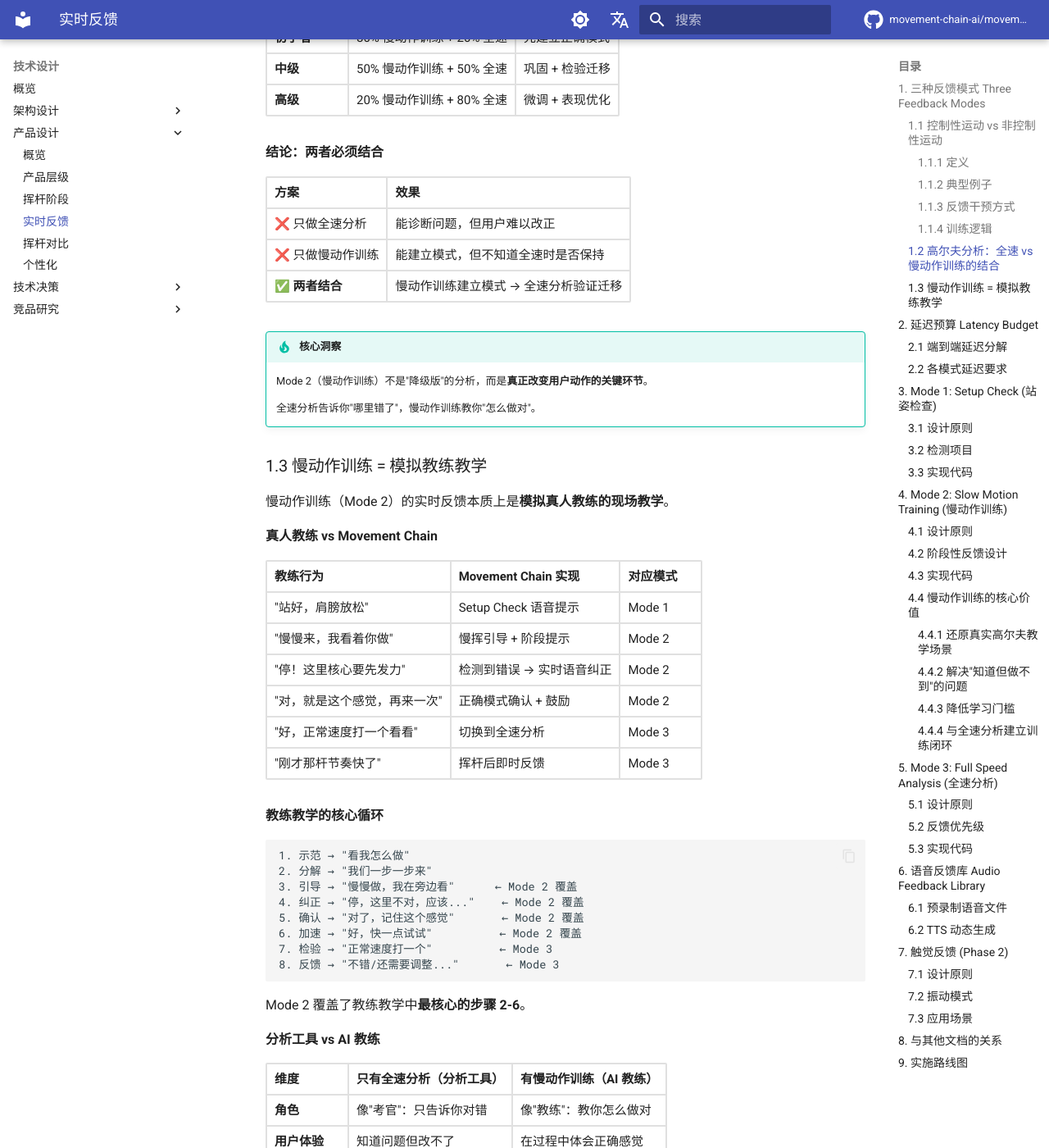
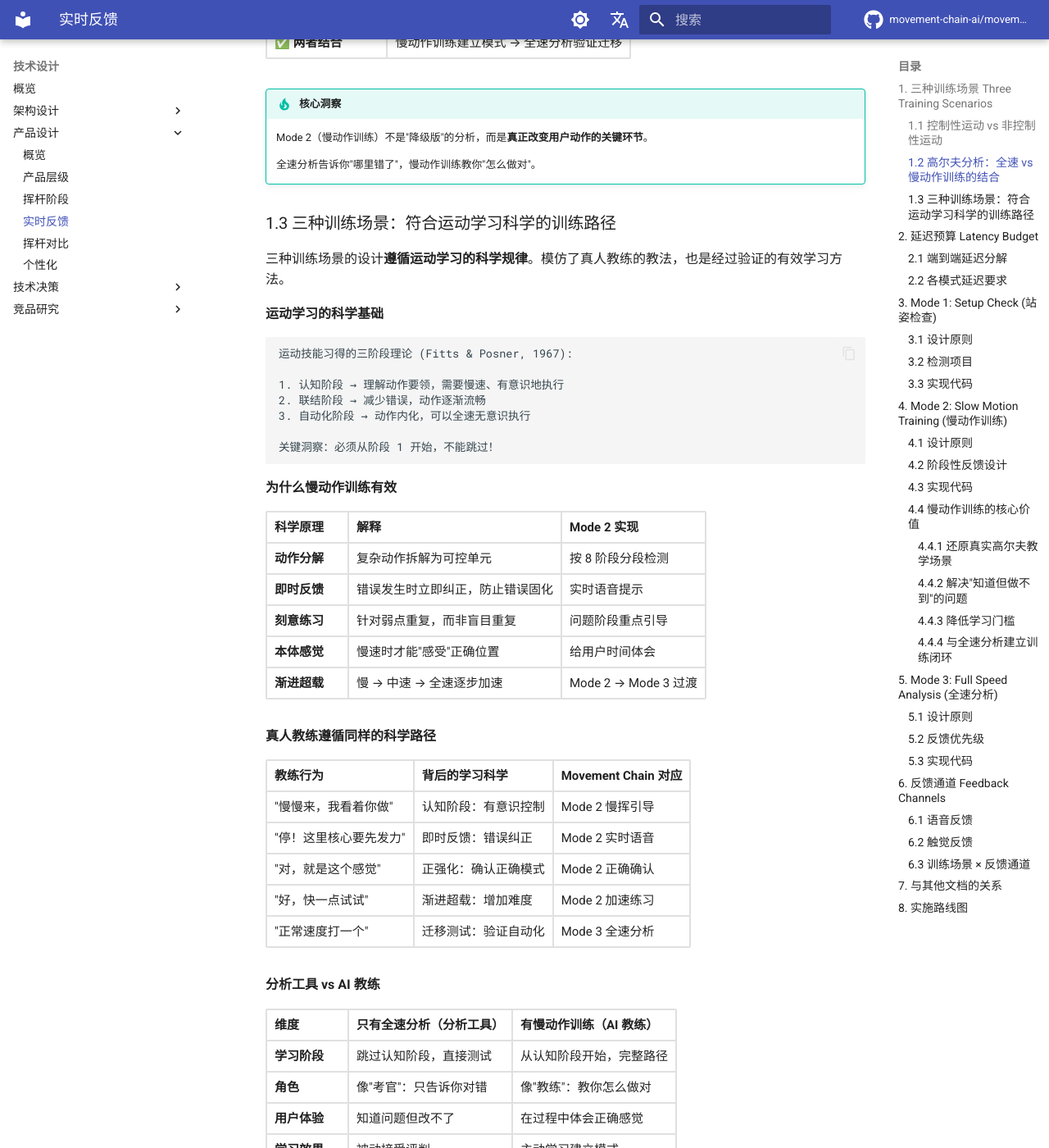
Before and after one commit to movement-chain-ai/movement-chain-docs, an MkDocs documentation site: the page built from docs/zh/design/specs/real-time-feedback.md, in a window 1280 px wide and 1400 px high, scrolled down 2806 px. Shown: the whole window at 82% size. Built offline with MkDocs 1.6.1 and Material for MkDocs 9.7.7, drawn with Linux system fonts in a browser that asks for light colours; comment, search, counter and statistics services are not loaded; the version menu is left out; some of the changed text lies outside the part shown.

Commit message:
docs: 重构实时反馈规范的术语和结构
- 将"三种反馈模式"改为"三种训练场景"，更准确描述 Mode 1/2/3
- 合并语音反馈库和触觉反馈为"反馈通道"章节
- 新增训练场景 × 反馈通道矩阵，清晰展示两个维度的关系
- 合并控制性/非控制性运动表格
- 更新运动学习科学基础内容

🤖 Generated with [Claude Code](https://claude.com/claude-code)

Co-Authored-By: Claude Opus 4.5 <noreply@anthropic.com>

````diff
--- a/docs/zh/design/specs/real-time-feedback.md
+++ b/docs/zh/design/specs/real-time-feedback.md
@@ -1,18 +1,18 @@
 # 实时反馈规范 Real-Time Feedback Specification
 
-> **文档目的**: 定义三种反馈模式的延迟要求、触发条件和实现策略
+> **文档目的**: 定义三种训练场景的延迟要求、触发条件和实现策略
 >
-> **核心洞察**: "实时"不是一个模式，而是三种不同场景各有不同延迟要求
+> **核心洞察**: "实时"不是一个模式，而是三种不同训练场景各有不同延迟要求
 >
 > **最后更新**: 2025-12-17
 
 ---
 
-## 1. 三种反馈模式 Three Feedback Modes
+## 1. 三种训练场景 Three Training Scenarios
 
 ```text
 ┌─────────────────────────────────────────────────────────────────────────────┐
-│                    THREE FEEDBACK MODES                                     │
+│                    THREE TRAINING SCENARIOS                                 │
 ├─────────────────────────────────────────────────────────────────────────────┤
 │                                                                             │
 │  Mode 1: SETUP CHECK (站姿检查)              延迟要求: <300ms                  │
@@ -47,24 +47,12 @@
 
 ### 1.1 控制性运动 vs 非控制性运动
 
-#### 1.1.1 定义
+| 类型 | 定义 | 核心特征 | 典型例子 |
+|------|------|----------|----------|
+| **控制性运动** | 动作过程中可随时调整或停止 | 慢、稳、神经控制主导 | 慢速深蹲、瑜伽、康复训练、慢动作训练 |
+| **非控制性运动** | 动作启动后惯性主导，难以中途干预 | 快、猛、弹性/反射主导 | 跳跃、冲刺、投掷、高尔夫全挥杆、网球发球 |
 
-| 类型 | 定义 | 核心特征 |
-|------|------|----------|
-| **控制性运动** | 动作过程中可随时调整或停止 | 慢、稳、神经控制主导 |
-| **非控制性运动** | 动作启动后惯性主导，难以中途干预 | 快、猛、弹性/反射主导 |
-
-#### 1.1.2 典型例子
-
-| 控制性运动 | 非控制性运动 |
-|-----------|-------------|
-| 慢速深蹲下蹲 | 跳跃起跳 |
-| 单腿站立平衡 | 冲刺跑 |
-| 瑜伽/普拉提 | 投掷 |
-| 康复训练 | 高尔夫全挥杆 |
-| 慢动作训练 | 网球发球 |
-
-#### 1.1.3 反馈干预方式
+**反馈干预方式**
 
 | 维度 | 控制性运动 | 非控制性运动 |
 |------|-----------|-------------|
@@ -73,7 +61,7 @@
 | **运动链分析重点** | 肌肉激活顺序、稳定性 | 力传导效率、峰值时序 |
 | **用户干预方式** | 语音/震动实时提醒 | 视频叠加、数据对比 |
 
-#### 1.1.4 训练逻辑
+**运动训练的逻辑**
 
 ```text
 高水平表现 = 先掌握控制 → 再释放爆发
@@ -136,52 +124,58 @@
 
     全速分析告诉你"哪里错了"，慢动作训练教你"怎么做对"。
 
-### 1.3 慢动作训练 = 模拟教练教学
+### 1.3 三种训练场景：符合运动学习科学的训练路径
 
-慢动作训练（Mode 2）的实时反馈本质上是**模拟真人教练的现场教学**。
+三种训练场景的设计**遵循运动学习的科学规律**。模仿了真人教练的教法，也是经过验证的有效学习方法。
 
-**真人教练 vs Movement Chain**
-
-| 教练行为 | Movement Chain 实现 | 对应模式 |
-|---------|-------------------|---------|
-| "站好，肩膀放松" | Setup Check 语音提示 | Mode 1 |
-| "慢慢来，我看着你做" | 慢挥引导 + 阶段提示 | Mode 2 |
-| "停！这里核心要先发力" | 检测到错误 → 实时语音纠正 | Mode 2 |
-| "对，就是这个感觉，再来一次" | 正确模式确认 + 鼓励 | Mode 2 |
-| "好，正常速度打一个看看" | 切换到全速分析 | Mode 3 |
-| "刚才那杆节奏快了" | 挥杆后即时反馈 | Mode 3 |
-
-**教练教学的核心循环**
+**运动学习的科学基础**
 
 ```text
-1. 示范 → "看我怎么做"
-2. 分解 → "我们一步一步来"
-3. 引导 → "慢慢做，我在旁边看"      ← Mode 2 覆盖
-4. 纠正 → "停，这里不对，应该..."    ← Mode 2 覆盖
-5. 确认 → "对了，记住这个感觉"       ← Mode 2 覆盖
-6. 加速 → "好，快一点试试"          ← Mode 2 覆盖
-7. 检验 → "正常速度打一个"          ← Mode 3
-8. 反馈 → "不错/还需要调整..."       ← Mode 3
+运动技能习得的三阶段理论 (Fitts & Posner, 1967):
+
+1. 认知阶段 → 理解动作要领，需要慢速、有意识地执行
+2. 联结阶段 → 减少错误，动作逐渐流畅
+3. 自动化阶段 → 动作内化，可以全速无意识执行
+
+关键洞察：必须从阶段 1 开始，不能跳过！
 ```
 
-Mode 2 覆盖了教练教学中**最核心的步骤 2-6**。
+**为什么慢动作训练有效**
+
+| 科学原理 | 解释 | Mode 2 实现 |
+|---------|------|------------|
+| **动作分解** | 复杂动作拆解为可控单元 | 按 8 阶段分段检测 |
+| **即时反馈** | 错误发生时立即纠正，防止错误固化 | 实时语音提示 |
+| **刻意练习** | 针对弱点重复，而非盲目重复 | 问题阶段重点引导 |
+| **本体感觉** | 慢速时才能"感受"正确位置 | 给用户时间体会 |
+| **渐进超载** | 慢 → 中速 → 全速逐步加速 | Mode 2 → Mode 3 过渡 |
+
+**真人教练遵循同样的科学路径**
+
+| 教练行为 | 背后的学习科学 | Movement Chain 对应 |
+|---------|--------------|-------------------|
+| "慢慢来，我看着你做" | 认知阶段：有意识控制 | Mode 2 慢挥引导 |
+| "停！这里核心要先发力" | 即时反馈：错误纠正 | Mode 2 实时语音 |
+| "对，就是这个感觉" | 正强化：确认正确模式 | Mode 2 正确确认 |
+| "好，快一点试试" | 渐进超载：增加难度 | Mode 2 加速练习 |
+| "正常速度打一个" | 迁移测试：验证自动化 | Mode 3 全速分析 |
 
 **分析工具 vs AI 教练**
 
 | 维度 | 只有全速分析（分析工具） | 有慢动作训练（AI 教练） |
 |------|----------------------|---------------------|
+| **学习阶段** | 跳过认知阶段，直接测试 | 从认知阶段开始，完整路径 |
 | **角色** | 像"考官"：只告诉你对错 | 像"教练"：教你怎么做对 |
 | **用户体验** | 知道问题但改不了 | 在过程中体会正确感觉 |
 | **学习效果** | 被动接受评判 | 主动学习建立模式 |
-| **情感** | 容易挫败 | 有成就感 |
 
 !!! warning "产品定位"
     **Movement Chain 不只是"分析工具"，而是"AI 教练"**
 
-    - 分析工具 = 告诉你哪里错了
-    - AI 教练 = 教你怎么做对
+    - 分析工具 = 跳过学习过程，直接告诉你哪里错了
+    - AI 教练 = 遵循运动学习科学，引导你完成"慢练 → 加速 → 实战"的完整路径
 
-    Mode 2（慢动作训练）是把产品从"分析工具"升级为"AI 教练"的关键功能。
+    这种设计是把产品从"分析工具"升级为"AI 教练"的关键功能。
 
 ---
 
@@ -702,9 +696,19 @@ class PostSwingFeedback:
 
 ---
 
-## 6. 语音反馈库 Audio Feedback Library
+## 6. 反馈通道 Feedback Channels
 
-### 6.1 预录制语音文件
+反馈通道是指系统向用户传递信息的**形式**，与训练场景（Mode 1/2/3）是正交的两个维度。
+
+| 反馈通道 | 延迟 | 适用场景 | 优势 | 局限 |
+|---------|------|---------|------|------|
+| **语音反馈** | 50-100ms | 所有场景 | 信息量大，无需看屏幕 | 需要安静环境 |
+| **视觉反馈** | <20ms | 所有场景 | 精确展示位置/角度 | 用户需看屏幕 |
+| **触觉反馈** | <50ms | 慢动作训练 | 唯一能实时干预的方式 | 信息量有限 |
+
+### 6.1 语音反馈
+
+**预录制语音文件**
 
 | 类别 | 文件名 | 文案 | 时长 |
 |-----|-------|------|------|
@@ -723,7 +727,7 @@ class PostSwingFeedback:
 | | `great_power.mp3` | "力量很好" | ~0.8s |
 | | `perfect.mp3` | "完美！" | ~0.6s |
 
-### 6.2 TTS 动态生成
+**TTS 动态生成**
 
 对于需要包含数据的反馈（如具体分数、角度），使用 TTS 动态生成：
 
@@ -746,15 +750,11 @@ class FeedbackSpeaker {
 }
 ```
 
----
-
-## 7. 触觉反馈 (Phase 2)
-
-### 7.1 设计原则
+### 6.2 触觉反馈
 
 触觉反馈 (<50ms 延迟) 是唯一能在挥杆过程中实时干预的方式。
 
-### 7.2 振动模式
+**振动模式**
 
 | 模式 | 振动时长 | 含义 | 触发条件 |
 |-----|---------|-----|---------|
@@ -763,7 +763,7 @@ class FeedbackSpeaker {
 | 长振 (200ms) | 1次 | 严重问题 | 严重超出阈值 |
 | 连续振 | 持续 | 停止动作 | 危险动作 |
 
-### 7.3 应用场景
+**应用场景**
 
 | 场景 | 触发条件 | 振动模式 |
 |-----|---------|---------|
@@ -772,9 +772,17 @@ class FeedbackSpeaker {
 | 下杆过早释放 | 手腕角度过早变化 | 短振 2次 |
 | 疲劳预警 | EMG 激活强度下降 30% | 长振 1次 |
 
+### 6.3 训练场景 × 反馈通道
+
+| 训练场景 | 语音反馈 | 视觉反馈 | 触觉反馈 |
+|---------|---------|---------|---------|
+| **Mode 1: 站姿检查** | ✅ 主要 | ✅ 辅助 | ❌ 不适用 |
+| **Mode 2: 慢动作训练** | ✅ 主要 | ✅ 辅助 | ✅ 可选 |
+| **Mode 3: 全速分析** | ✅ 主要 | ✅ 辅助 | ❌ 太快无法干预 |
+
 ---
 
-## 8. 与其他文档的关系
+## 7. 与其他文档的关系
 
 ```mermaid
 graph TD
@@ -798,7 +806,7 @@ graph TD
 
 ---
 
-## 9. 实施路线图
+## 8. 实施路线图
 
 > 📐 **详细规格**: 完整的 MVP 开发阶段见 [MVP 开发计划](../architecture/mvp-plan.md)
 
````
